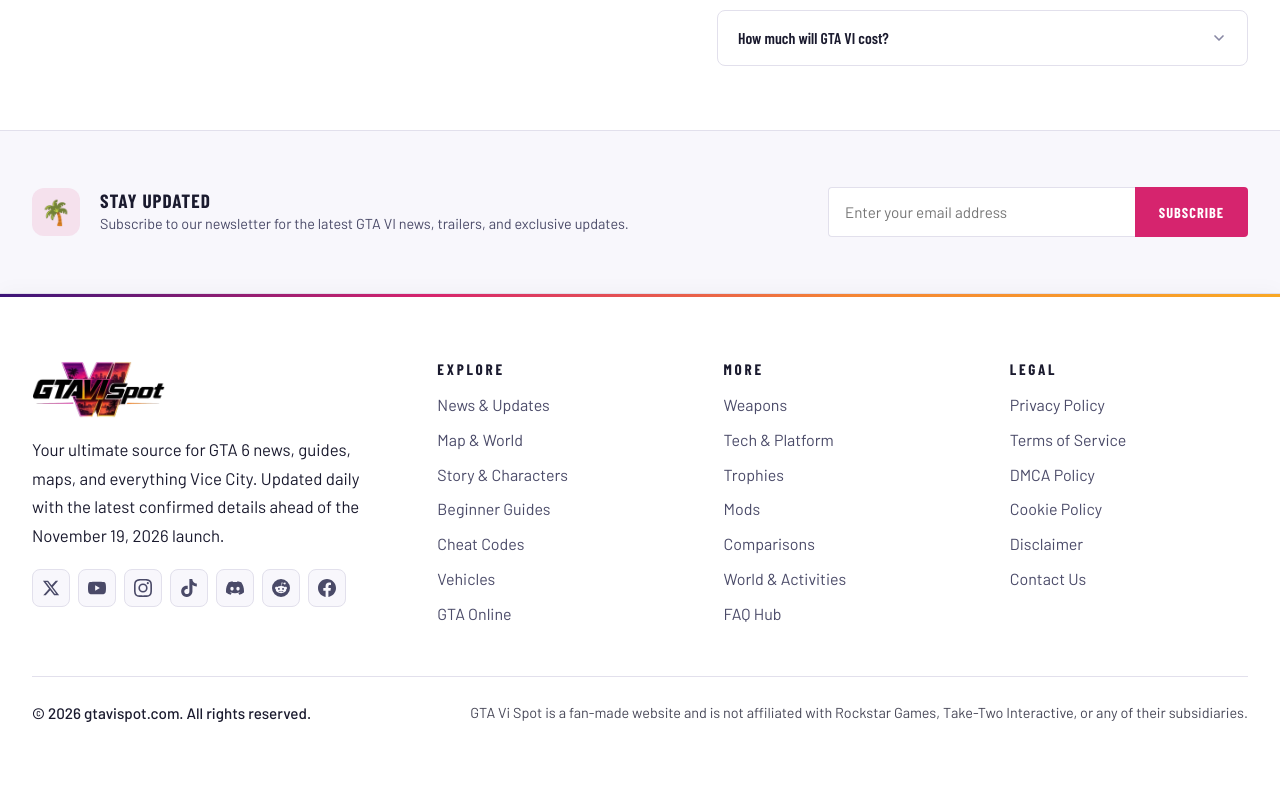
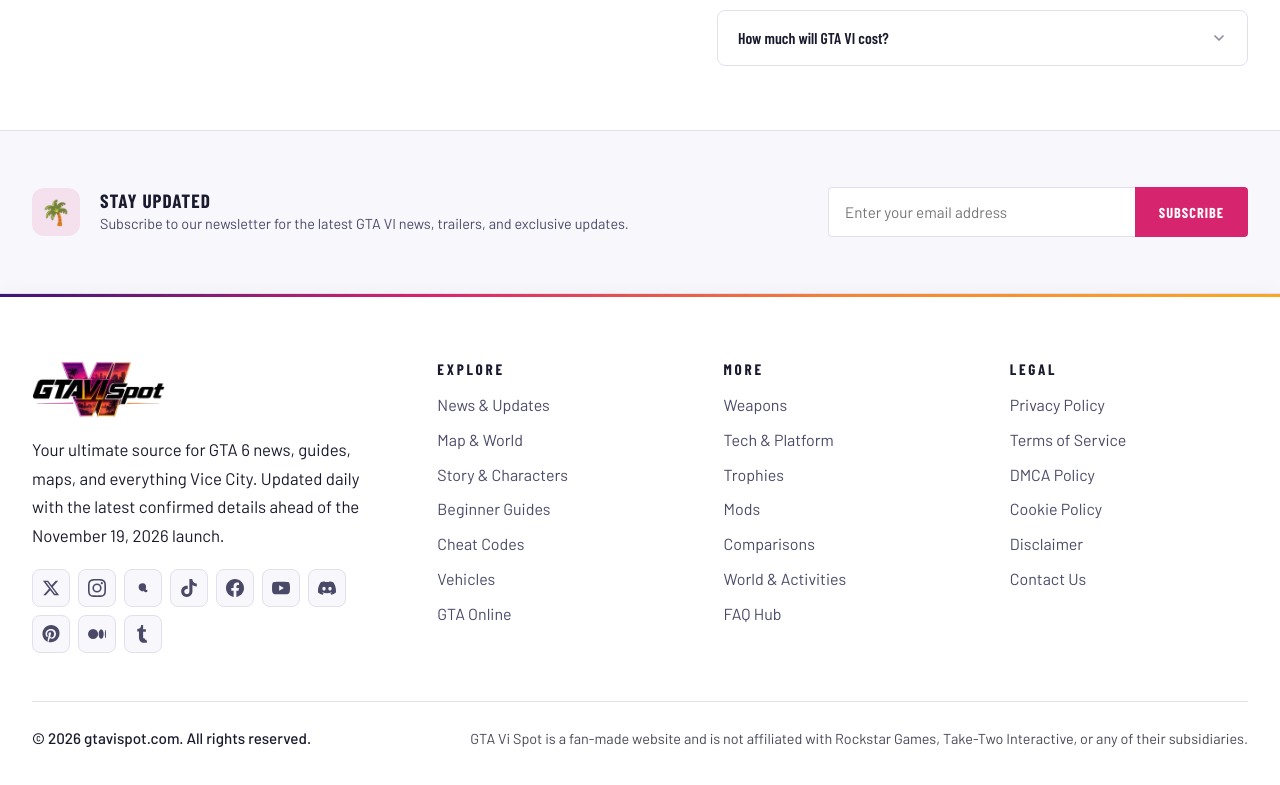
Before and after one commit to Racketsvibes/gtavispot, a Next.js app: page / in a window 1280 px wide. Shown: the part 3087-3872 px from the top of the page. Built offline with nearby package versions, Linux system fonts and the light colour scheme.

Commit message:
feat: update bottom social links and icons in footer

```diff
--- a/src/components/layout/Footer.tsx
+++ b/src/components/layout/Footer.tsx
@@ -37,17 +37,11 @@
   x: (
     <svg width="18" height="18" viewBox="0 0 24 24" fill="currentColor"><path d="M18.244 2.25h3.308l-7.227 8.26 8.502 11.24H16.17l-5.214-6.817L4.99 21.75H1.68l7.73-8.835L1.254 2.25H8.08l4.713 6.231zm-1.161 17.52h1.833L7.084 4.126H5.117z"/></svg>
   ),
-  youtube: (
-    <svg width="18" height="18" viewBox="0 0 24 24" fill="currentColor"><path d="M23.498 6.186a3.016 3.016 0 0 0-2.122-2.136C19.505 3.545 12 3.545 12 3.545s-7.505 0-9.377.505A3.017 3.017 0 0 0 .502 6.186C0 8.07 0 12 0 12s0 3.93.502 5.814a3.016 3.016 0 0 0 2.122 2.136c1.871.505 9.376.505 9.376.505s7.505 0 9.377-.505a3.015 3.015 0 0 0 2.122-2.136C24 15.93 24 12 24 12s0-3.93-.502-5.814zM9.545 15.568V8.432L15.818 12l-6.273 3.568z"/></svg>
+  instagram: (
+    <svg width="18" height="18" viewBox="0 0 24 24" fill="currentColor"><path d="M12 2.163c3.204 0 3.584.012 4.85.07 3.252.148 4.771 1.691 4.919 4.919.058 1.265.069 1.645.069 4.849 0 3.205-.012 3.584-.069 4.849-.149 3.225-1.664 4.771-4.919 4.919-1.266.058-1.644.07-4.85.07-3.204 0-3.584-.012-4.849-.07-3.26-.149-4.771-1.699-4.919-4.92-.058-1.265-.07-1.644-.07-4.849 0-3.204 0.013-3.583.07-4.849.149-3.227 1.664-4.771 4.919-4.919 1.266-.057 1.645-.069 4.849-.069zM12 0C8.741 0 8.333.014 7.053.072 2.695.272.273 2.69.073 7.052.014 8.333 0 8.741 0 12c0 3.259.014 3.668.072 4.948.2 4.358 2.618 6.78 6.98 6.98C8.333 23.986 8.741 24 12 24c3.259 0 3.668-.014 4.948-.072 4.354-.2 6.782-2.618 6.979-6.98.059-1.28.073-1.689.073-4.948 0-3.259-.014-3.667-.072-4.947-.196-4.354-2.617-6.78-6.979-6.98C15.668.014 15.259 0 12 0zm0 5.838a6.162 6.162 0 1 0 0 12.324 6.162 6.162 0 0 0 0-12.324zM12 16a4 4 0 1 1 0-8 4 4 0 0 1 0 8zm6.406-11.845a1.44 1.44 0 1 0 0 2.881 1.44 1.44 0 0 0 0-2.881z"/></svg>
   ),
-  discord: (
-    <svg width="18" height="18" viewBox="0 0 24 24" fill="currentColor"><path d="M20.317 4.3698a19.7913 19.7913 0 00-4.8851-1.5152.0741.0741 0 00-.0785.0371c-.211.3753-.4447.8648-.6083 1.2495-1.8447-.2762-3.68-.2762-5.4868 0-.1636-.3933-.4058-.8742-.6177-1.2495a.077.077 0 00-.0785-.037 19.7363 19.7363 0 00-4.8852 1.515.0699.0699 0 00-.0321.0277C.5334 9.0458-.319 13.5799.0992 18.0578a.0824.0824 0 00.0312.0561c2.0528 1.5076 4.0413 2.4228 5.9929 3.0294a.0777.0777 0 00.0842-.0276c.4616-.6304.8731-1.2952 1.226-1.9942a.076.076 0 00-.0416-.1057c-.6528-.2476-1.2743-.5495-1.8722-.8923a.077.077 0 01-.0076-.1277c.1258-.0943.2517-.1923.3718-.2914a.0743.0743 0 01.0776-.0105c3.9278 1.7933 8.18 1.7933 12.0614 0a.0739.0739 0 01.0785.0095c.1202.099.246.1981.3728.2924a.077.077 0 01-.0066.1276 12.2986 12.2986 0 01-1.873.8914.0766.0766 0 00-.0407.1067c.3604.698.7719 1.3628 1.225 1.9932a.076.076 0 00.0842.0286c1.961-.6067 3.9495-1.5219 6.0023-3.0294a.077.077 0 00.0313-.0552c.5004-5.177-.8382-9.6739-3.5485-13.6604a.061.061 0 00-.0312-.0286zM8.02 15.3312c-1.1825 0-2.1569-1.0857-2.1569-2.419 0-1.3332.9555-2.4189 2.157-2.4189 1.2108 0 2.1757 1.0952 2.1568 2.419 0 1.3332-.9555 2.4189-2.1569 2.4189zm7.9748 0c-1.1825 0-2.1569-1.0857-2.1569-2.419 0-1.3332.9554-2.4189 2.1569-2.4189 1.2108 0 2.1757 1.0952 2.1568 2.419 0 1.3332-.946 2.4189-2.1568 2.4189z"/></svg>
-  ),
-  reddit: (
-    <svg width="18" height="18" viewBox="0 0 24 24" fill="currentColor"><path d="M12 0A12 12 0 0 0 0 12a12 12 0 0 0 12 12 12 12 0 0 0 12-12A12 12 0 0 0 12 0zm5.01 4.744c.688 0 1.25.561 1.25 1.249a1.25 1.25 0 0 1-2.498.056l-2.597-.547-.8 3.747c1.824.07 3.48.632 4.674 1.488.308-.309.73-.491 1.207-.491.968 0 1.754.786 1.754 1.754 0 .716-.435 1.333-1.01 1.614a3.111 3.111 0 0 1 .042.52c0 2.694-3.13 4.87-7.004 4.87-3.874 0-7.004-2.176-7.004-4.87 0-.183.015-.366.043-.534A1.748 1.748 0 0 1 4.028 12c0-.968.786-1.754 1.754-1.754.463 0 .898.196 1.207.49 1.207-.883 2.878-1.43 4.744-1.487l.885-4.182a.342.342 0 0 1 .14-.197.35.35 0 0 1 .238-.042l2.906.617a1.214 1.214 0 0 1 1.108-.701zM9.25 12C8.561 12 8 12.562 8 13.25c0 .687.561 1.248 1.25 1.248.687 0 1.248-.561 1.248-1.249 0-.688-.561-1.249-1.249-1.249zm5.5 0c-.687 0-1.248.561-1.248 1.25 0 .687.561 1.248 1.249 1.248.688 0 1.249-.561 1.249-1.249 0-.687-.562-1.249-1.25-1.249zm-5.466 3.99a.327.327 0 0 0-.231.094.33.33 0 0 0 0 .463c.842.842 2.484.913 2.961.913.477 0 2.105-.056 2.961-.913a.361.361 0 0 0 .029-.463.33.33 0 0 0-.464 0c-.547.533-1.684.73-2.512.73-.828 0-1.979-.196-2.512-.73a.326.326 0 0 0-.232-.095z"/></svg>
-  ),
-  instagram: (
-    <svg width="18" height="18" viewBox="0 0 24 24" fill="currentColor"><path d="M12 2.163c3.204 0 3.584.012 4.85.07 3.252.148 4.771 1.691 4.919 4.919.058 1.265.069 1.645.069 4.849 0 3.205-.012 3.584-.069 4.849-.149 3.225-1.664 4.771-4.919 4.919-1.266.058-1.644.07-4.85.07-3.204 0-3.584-.012-4.849-.07-3.26-.149-4.771-1.699-4.919-4.92-.058-1.265-.07-1.644-.07-4.849 0-3.204.013-3.583.07-4.849.149-3.227 1.664-4.771 4.919-4.919 1.266-.057 1.645-.069 4.849-.069zM12 0C8.741 0 8.333.014 7.053.072 2.695.272.273 2.69.073 7.052.014 8.333 0 8.741 0 12c0 3.259.014 3.668.072 4.948.2 4.358 2.618 6.78 6.98 6.98C8.333 23.986 8.741 24 12 24c3.259 0 3.668-.014 4.948-.072 4.354-.2 6.782-2.618 6.979-6.98.059-1.28.073-1.689.073-4.948 0-3.259-.014-3.667-.072-4.947-.196-4.354-2.617-6.78-6.979-6.98C15.668.014 15.259 0 12 0zm0 5.838a6.162 6.162 0 1 0 0 12.324 6.162 6.162 0 0 0 0-12.324zM12 16a4 4 0 1 1 0-8 4 4 0 0 1 0 8zm6.406-11.845a1.44 1.44 0 1 0 0 2.881 1.44 1.44 0 0 0 0-2.881z"/></svg>
+  threads: (
+    <svg width="18" height="18" viewBox="0 0 24 24" fill="currentColor"><path d="M12.518 16.233c-1.34 0-2.5-.233-3.48-.7-.98-.467-1.7-1.116-2.16-1.95a5.53 5.53 0 0 1-.69-2.733c0-1.017.21-1.925.63-2.725.42-.8.995-1.425 1.725-1.875A5.022 5.022 0 0 1 11.233 5.6c.933 0 1.775.212 2.525.638.75.425 1.333 1.008 1.75 1.75.417.742.625 1.575.625 2.5 0 .917-.208 1.717-.625 2.4-.417.683-.975 1.208-1.675 1.575-.7.367-1.5.55-2.4.55-.7 0-1.325-.133-1.875-.4a3.02 3.02 0 0 1-1.25-1.1c-.267-.4-.4-.875-.4-1.425 0-.583.142-1.075.425-1.475.283-.4.675-.7 1.175-.9.5-.2 1.075-.3 1.725-.3.417 0 .825.042 1.225.125.4.083.742.208 1.025.375v-.825c0-.6-.15-1.092-.45-1.475-.3-.383-.75-.575-1.35-.575-.583 0-1.05.158-1.4.475-.35.317-.55.742-.6 1.275h-1.6c.067-.933.45-1.675 1.15-2.225.7-.55 1.633-.825 2.8-.825 1.15 0 2.042.317 2.675.95s.95 1.508.95 2.625v4.2c0 .35.075.633.225.85.15.217.375.325.675.325.267 0 .5-.075.7-.225a1.8 1.8 0 0 0 .5-.6v3.25a3.868 3.868 0 0 1-2.1.6 2.378 2.378 0 0 1-1.7-.6c-.533-.4-.825-.975-.875-1.725a3.91 3.91 0 0 1-1.575 1.575 4.966 4.966 0 0 1-2.225.7z"/></svg>
   ),
   tiktok: (
     <svg width="18" height="18" viewBox="0 0 24 24" fill="currentColor"><path d="M12.525.02c1.31-.02 2.61-.01 3.91-.02.08 1.53.63 3.09 1.75 4.17 1.12 1.11 2.7 1.62 4.24 1.79v4.03c-1.44-.05-2.89-.35-4.2-.97-.57-.26-1.1-.59-1.62-.93-.01 2.92.01 5.84-.02 8.75-.08 1.4-.54 2.79-1.35 3.94-1.31 1.92-3.58 3.17-5.91 3.21-1.43.08-2.86-.31-4.08-1.03-2.02-1.19-3.44-3.37-3.65-5.71-.02-.5-.03-1-.01-1.49.18-1.9 1.12-3.72 2.58-4.96 1.66-1.44 3.98-2.13 6.15-1.72.02 1.48-.04 2.96-.04 4.44-.99-.32-2.15-.23-3.02.37-.63.41-1.11 1.04-1.36 1.75-.21.51-.15 1.07-.14 1.61.24 1.64 1.82 3.02 3.5 2.87 1.12-.01 2.19-.66 2.77-1.61.19-.33.4-.67.41-1.06.1-1.79.06-3.57.07-5.36.01-4.03-.01-8.05.02-12.07z"/></svg>
@@ -55,16 +49,34 @@
   facebook: (
     <svg width="18" height="18" viewBox="0 0 24 24" fill="currentColor"><path d="M24 12.073c0-6.627-5.373-12-12-12s-12 5.373-12 12c0 5.99 4.388 10.954 10.125 11.854v-8.385H7.078v-3.47h3.047V9.43c0-3.007 1.792-4.669 4.533-4.669 1.312 0 2.686.235 2.686.235v2.953H15.83c-1.491 0-1.956.925-1.956 1.874v2.25h3.328l-.532 3.47h-2.796v8.385C19.612 23.027 24 18.062 24 12.073z"/></svg>
   ),
+  youtube: (
+    <svg width="18" height="18" viewBox="0 0 24 24" fill="currentColor"><path d="M23.498 6.186a3.016 3.016 0 0 0-2.122-2.136C19.505 3.545 12 3.545 12 3.545s-7.505 0-9.377.505A3.017 3.017 0 0 0 .502 6.186C0 8.07 0 12 0 12s0 3.93.502 5.814a3.016 3.016 0 0 0 2.122 2.136c1.871.505 9.376.505 9.376.505s7.505 0 9.377-.505a3.015 3.015 0 0 0 2.122-2.136C24 15.93 24 12 24 12s0-3.93-.502-5.814zM9.545 15.568V8.432L15.818 12l-6.273 3.568z"/></svg>
+  ),
+  discord: (
+    <svg width="18" height="18" viewBox="0 0 24 24" fill="currentColor"><path d="M20.317 4.3698a19.7913 19.7913 0 00-4.8851-1.5152.0741.0741 0 00-.0785.0371c-.211.3753-.4447.8648-.6083 1.2495-1.8447-.2762-3.68-.2762-5.4868 0-.1636-.3933-.4058-.8742-.6177-1.2495a.077.077 0 00-.0785-.037 19.7363 19.7363 0 00-4.8852 1.515.0699.0699 0 00-.0321.0277C.5334 9.0458-.319 13.5799.0992 18.0578a.0824.0824 0 00.0312.0561c2.0528 1.5076 4.0413 2.4228 5.9929 3.0294a.0777.0777 0 00.0842-.0276c.4616-.6304.8731-1.2952 1.226-1.9942a.076.076 0 00-.0416-.1057c-.6528-.2476-1.2743-.5495-1.8722-.8923a.077.077 0 01-.0076-.1277c.1258-.0943.2517-.1923.3718-.2914a.0743.0743 0 01.0776-.0105c3.9278 1.7933 8.18 1.7933 12.0614 0a.0739.0739 0 01.0785.0095c.1202.099.246.1981.3728.2924a.077.077 0 01-.0066.1276 12.2986 12.2986 0 01-1.873.8914.0766.0766 0 00-.0407.1067c.3604.698.7719 1.3628 1.225 1.9932a.076.076 0 00.0842.0286c1.961-.6067 3.9495-1.5219 6.0023-3.0294a.077.077 0 00.0313-.0552c.5004-5.177-.8382-9.6739-3.5485-13.6604a.061.061 0 00-.0312-.0286zM8.02 15.3312c-1.1825 0-2.1569-1.0857-2.1569-2.419 0-1.3332.9555-2.4189 2.157-2.4189 1.2108 0 2.1757 1.0952 2.1568 2.419 0 1.3332-.9555 2.4189-2.1569 2.4189zm7.9748 0c-1.1825 0-2.1569-1.0857-2.1569-2.419 0-1.3332.9554-2.4189 2.1569-2.4189 1.2108 0 2.1757 1.0952 2.1568 2.419 0 1.3332-.946 2.4189-2.1568 2.4189z"/></svg>
+  ),
+  pinterest: (
+    <svg width="18" height="18" viewBox="0 0 24 24" fill="currentColor"><path d="M12.244 0C5.89 0 .586 5.304.586 11.657C.586 16.5 3.53 20.672 7.72 22.49c-.1-.913-.18-2.312.035-3.303c.195-.837 1.263-5.367 1.263-5.367s-.322-.647-.322-1.603c0-1.502.87-2.623 1.954-2.623c.923 0 1.367.692 1.367 1.523c0 .927-.59 2.315-.894 3.6c-.255 1.077.542 1.957 1.603 1.957c1.926 0 3.4-2.03 3.4-4.96c0-2.593-1.865-4.407-4.526-4.407c-3.083 0-4.893 2.312-4.893 4.7c0 .93.358 1.93.805 2.47c.088.107.1.2.073.308c-.08.33-.258 1.05-.294 1.193c-.047.193-.158.233-.365.137c-1.362-.633-2.213-2.623-2.213-4.22c0-3.435 2.5-6.59 7.192-6.59c3.775 0 6.71 2.69 6.71 6.29c0 3.75-2.36 6.777-5.637 6.777c-1.1 0-2.135-.573-2.49-1.248l-.68 2.59c-.247.95-.915 2.14-1.36 2.87c1.03.32 2.12.49 3.25.49c6.354 0 11.658-5.304 11.658-11.657C23.902 5.304 18.598 0 12.244 0z"/></svg>
+  ),
+  medium: (
+    <svg width="18" height="18" viewBox="0 0 24 24" fill="currentColor"><path d="M13.54 12a6.8 6.8 0 0 1-6.77 6.82A6.8 6.8 0 0 1 0 12a6.8 6.8 0 0 1 6.77-6.82A6.8 6.8 0 0 1 13.54 12zm7.42 0c0 3.54-1.51 6.42-3.38 6.42s-3.38-2.88-3.38-6.42 1.51-6.42 3.38-6.42 3.38 2.88 3.38 6.42zm3.04 0c0 3.12-.34 5.66-.75 5.66s-.75-2.54-.75-5.66.34-5.66.75-5.66.75 2.54.75 5.66z"/></svg>
+  ),
+  tumblr: (
+    <svg width="18" height="18" viewBox="0 0 24 24" fill="currentColor"><path d="M14.536 18.106c-1.39.043-2.378-.372-2.378-2.079v-7.14h3.693V5.557h-3.693V0H9.508c-.14 3.703-1.636 5.215-5.183 5.485v3.325h2.296v7.712c0 4.148 2.457 7.426 7.426 7.214a12.44 12.44 0 0 0 3.428-.535l-.837-3.41c-.496.142-.98.243-1.302.275z"/></svg>
+  ),
 };
 
 const socialLinks = [
-  { label: 'Twitter / X', href: 'https://twitter.com/', iconKey: 'x' },
-  { label: 'YouTube', href: 'https://youtube.com/', iconKey: 'youtube' },
-  { label: 'Instagram', href: 'https://instagram.com/', iconKey: 'instagram' },
-  { label: 'TikTok', href: 'https://tiktok.com/', iconKey: 'tiktok' },
-  { label: 'Discord', href: 'https://discord.gg/', iconKey: 'discord' },
-  { label: 'Reddit', href: 'https://reddit.com/', iconKey: 'reddit' },
-  { label: 'Facebook', href: 'https://facebook.com/', iconKey: 'facebook' },
+  { label: 'Twitter / X', href: 'https://x.com/GTAVISPOT', iconKey: 'x' },
+  { label: 'Instagram', href: 'https://www.instagram.com/gtavispot/', iconKey: 'instagram' },
+  { label: 'Threads', href: 'https://www.threads.com/@gtavispot', iconKey: 'threads' },
+  { label: 'TikTok', href: 'https://www.tiktok.com/@gtavispot', iconKey: 'tiktok' },
+  { label: 'Facebook', href: 'https://www.facebook.com/GTAViSpot/', iconKey: 'facebook' },
+  { label: 'YouTube', href: 'https://www.youtube.com/@GTAVISpot', iconKey: 'youtube' },
+  { label: 'Discord', href: 'https://discord.gg/dbjHxg7zUW', iconKey: 'discord' },
+  { label: 'Pinterest', href: 'https://www.pinterest.com/gtavispot/', iconKey: 'pinterest' },
+  { label: 'Medium', href: 'https://medium.com/@gtavispot', iconKey: 'medium' },
+  { label: 'Tumblr', href: 'https://www.tumblr.com/blog/gtavispot', iconKey: 'tumblr' },
 ];
 
 export default function Footer() {
```
